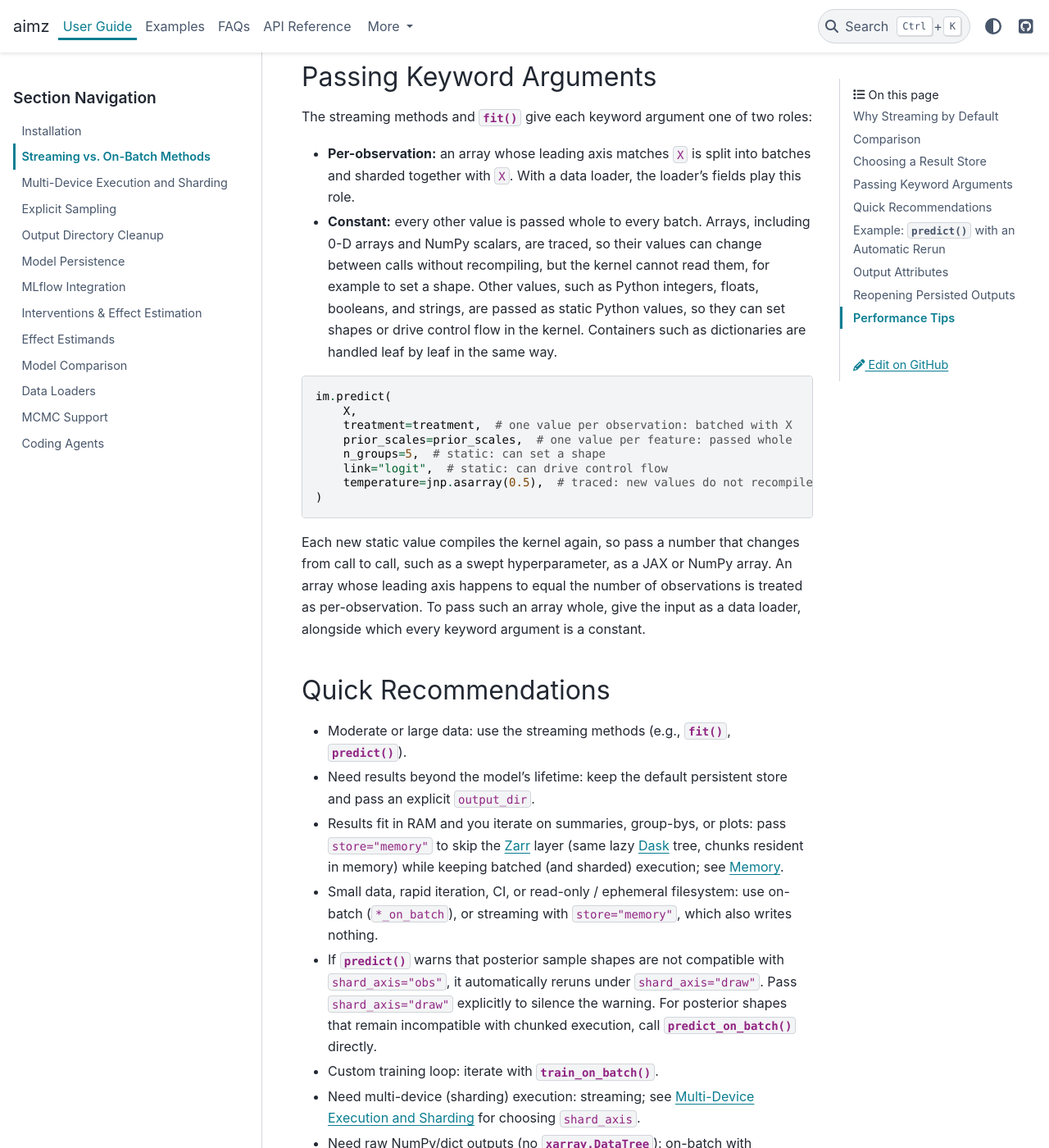
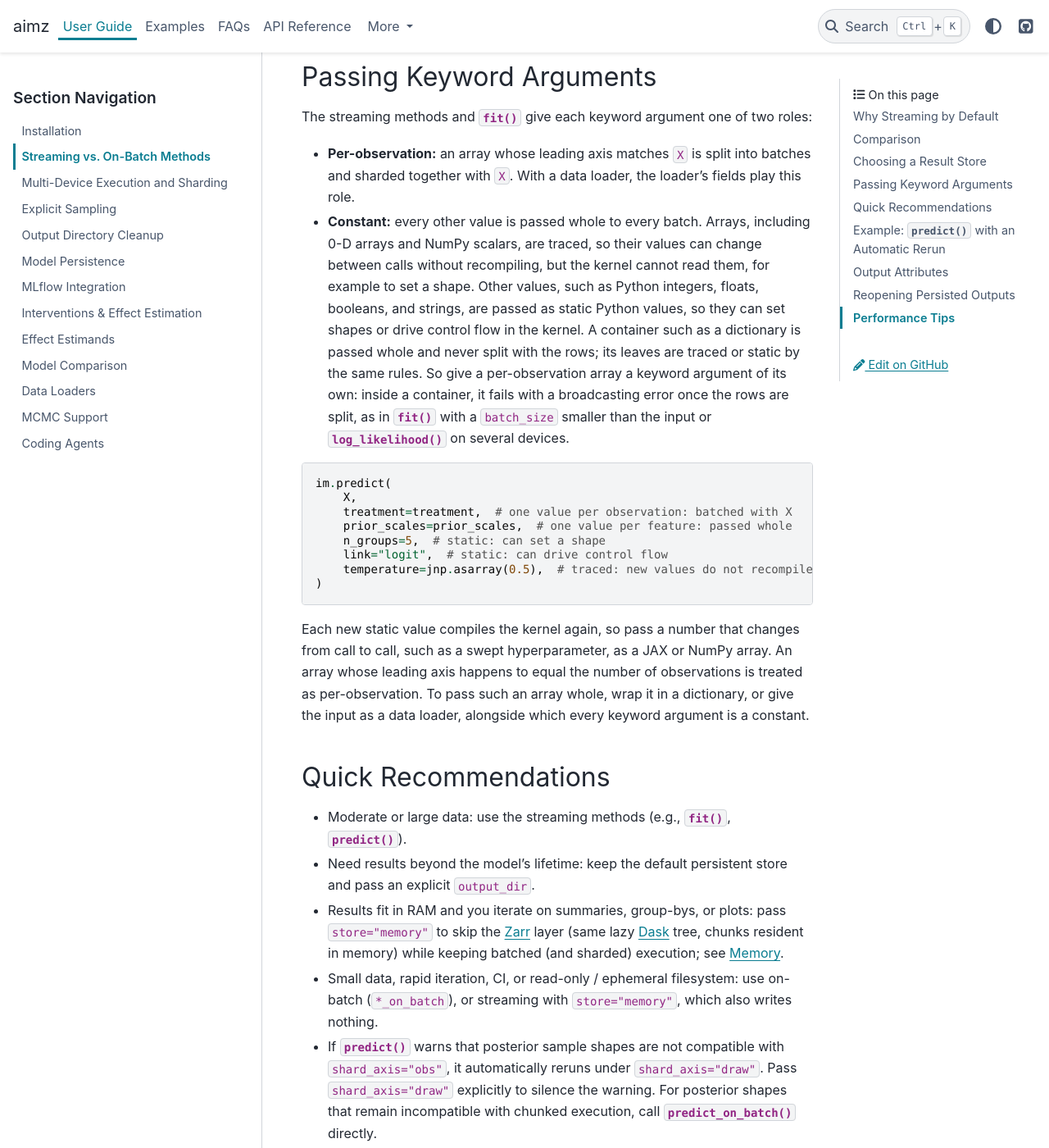
Before and after one commit to markean/aimz, a Sphinx documentation site: the page built from docs/source/user_guide/streaming_and_on_batch.rst, in a window 1280 px wide and 1400 px high, scrolled down 4487 px. Shown: the whole window at 82% size. Built offline with Sphinx 7.4.7 and the PyData theme 0.15.4, drawn with Linux system fonts in a browser that asks for light colours.

Commit message:
Update documentation and tests to clarify handling of keyword arguments in kernels. Specify that containers are passed whole and enhance related test cases for better validation. Fix #504.

```diff
--- a/docs/source/faq.rst
+++ b/docs/source/faq.rst
@@ -121,7 +121,7 @@ aimz accepts NumPy or JAX arrays of any shape with at least one dimension; the l
 This covers tabular inputs (``(n, d)``), 1D inputs (``(n,)``), and higher-rank inputs such as sequences (``(n, seq_len, d)``) or images (``(n, h, w, c)``).
 Additional named arrays whose leading axis matches the input are treated as per-observation data, and other arrays, such as a vector of prior scales, are passed whole (see :ref:`streaming-keyword-arguments`).
 The output variable has the same flexibility: it can be 1D for scalar targets, 2D for multi-output regression, or higher-rank as the model requires, provided its leading axis matches the input.
-Ragged or nested structures are not currently supported.
+Ragged or nested structures are not currently supported as the input or the output; a keyword argument that holds one is passed whole.
 If native support for a specific structure is important for your use case, opening an issue helps prioritize it, and contributions are welcome.
 
 
--- a/docs/source/user_guide/streaming_and_on_batch.rst
+++ b/docs/source/user_guide/streaming_and_on_batch.rst
@@ -155,7 +155,8 @@ The streaming methods and :meth:`~aimz.ImpactModel.fit` give each keyword argume
 * **Constant:** every other value is passed whole to every batch.
   Arrays, including 0-D arrays and NumPy scalars, are traced, so their values can change between calls without recompiling, but the kernel cannot read them, for example to set a shape.
   Other values, such as Python integers, floats, booleans, and strings, are passed as static Python values, so they can set shapes or drive control flow in the kernel.
-  Containers such as dictionaries are handled leaf by leaf in the same way.
+  A container such as a dictionary is passed whole and never split with the rows; its leaves are traced or static by the same rules.
+  So give a per-observation array a keyword argument of its own: inside a container, it fails with a broadcasting error once the rows are split, as in :meth:`~aimz.ImpactModel.fit` with a ``batch_size`` smaller than the input or :meth:`~aimz.ImpactModel.log_likelihood` on several devices.
 
 .. code-block:: python
 
@@ -170,7 +171,7 @@ The streaming methods and :meth:`~aimz.ImpactModel.fit` give each keyword argume
 
 Each new static value compiles the kernel again, so pass a number that changes from call to call, such as a swept hyperparameter, as a JAX or NumPy array.
 An array whose leading axis happens to equal the number of observations is treated as per-observation.
-To pass such an array whole, give the input as a data loader, alongside which every keyword argument is a constant.
+To pass such an array whole, wrap it in a dictionary, or give the input as a data loader, alongside which every keyword argument is a constant.
 
 
 Quick Recommendations
```
Also changed, not shown: CHANGELOG.md (+1 -0 lines), aimz/.agents/skills/aimz/SKILL.md, 2 other files.
